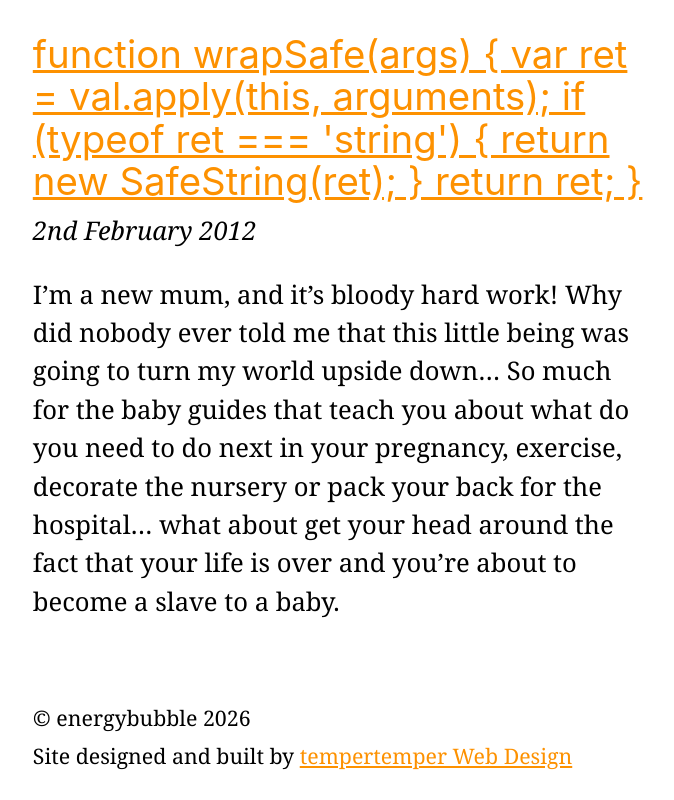
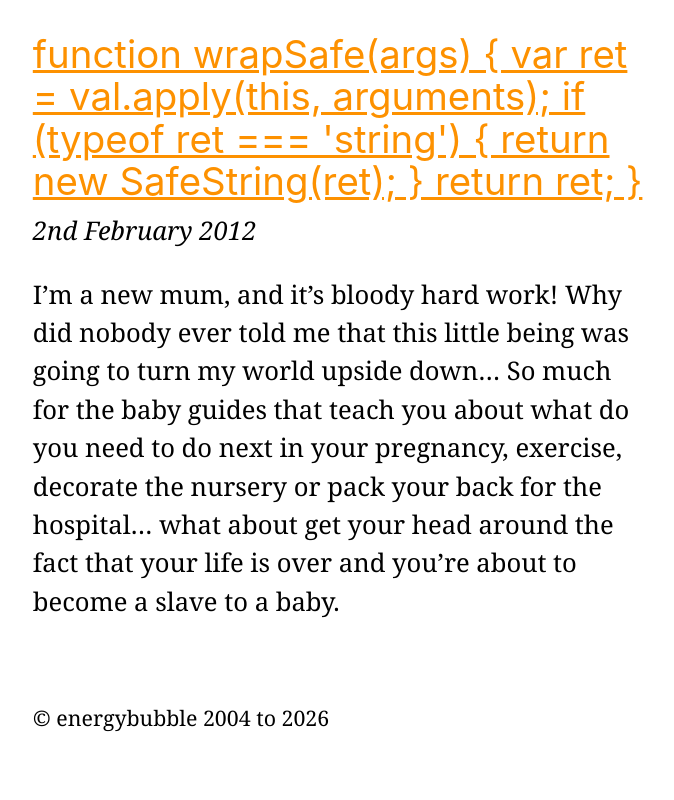
Before and after one commit to tempertemper/energybubble.net, an Eleventy site: page src/site/index.html in a window 1280 px wide. Shown: the part 1628-2428 px from the top of the page, without its empty margins (300-974 px from the left). After the commit the page ends 2390 px from the top, so only its background shows below. Built offline with nearby package versions, Linux system fonts and the light colour scheme; Eleventy itself is replaced by a stand-in of ours; files that its build step writes are made by us from their sources; what smartypants, uslug would draw is missing.

Commit message:
Strips back footer content

```diff
--- a/src/site/_includes/footer.html
+++ b/src/site/_includes/footer.html
@@ -1,4 +1,3 @@
 <footer role="contentinfo">
-    <p><small>&copy; energybubble {{ "" | getCurrentYear }}</small></p>
-    <p><small>Site designed and built by <a href="https://tempertemper.net">tempertemper Web Design</a></small></p>
+    <p><small>&copy; energybubble 2004 to {{ "" | getCurrentYear }}</small></p>
 </footer>
```
